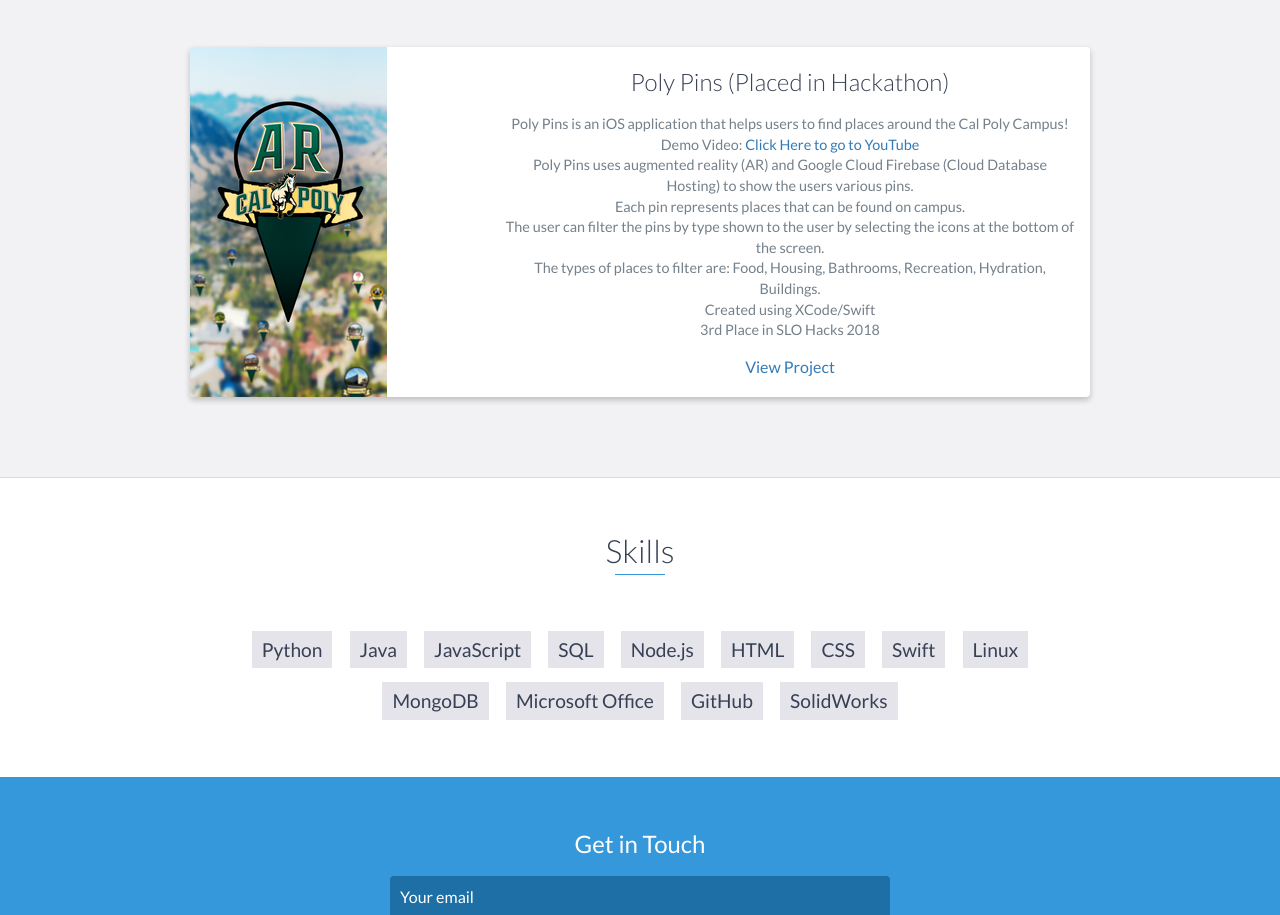
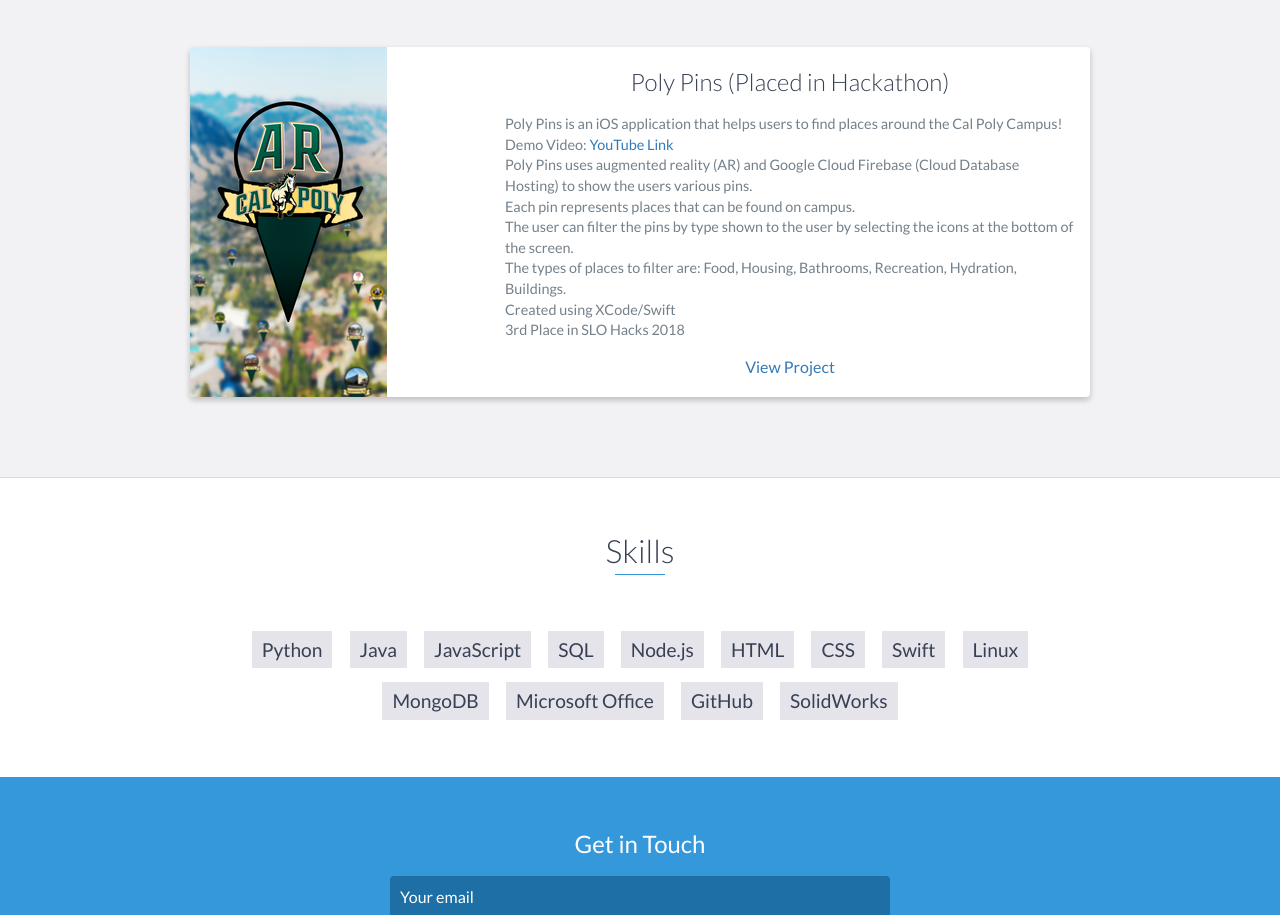
Before and after one commit to FinnChildress/FinnChildress.github.io, a website: page index.html in a window 1280 px wide. Shown: the part 2740-3655 px from the top of the page. Drawn offline with nearby package versions, Linux system fonts and the light colour scheme.

Commit message:
project text align

```diff
--- a/index.html
+++ b/index.html
@@ -170,9 +170,9 @@
                     <!-- End .project-image -->
                     <div class="project-info">
                         <h3>Poly Pins (Placed in Hackathon)</h3>
-                        <p>
+                        <p style="text-align: left">
                             Poly Pins is an iOS application that helps users to find places around the Cal Poly Campus!<br>
-                            Demo Video: <a href="https://youtu.be/eR2O-xiVfNE">Click Here to go to YouTube</a> <br>
+                            Demo Video: <a href="https://youtu.be/eR2O-xiVfNE">YouTube Link</a> <br>
                             Poly Pins uses augmented reality (AR) and Google Cloud Firebase (Cloud Database Hosting) to show the users various pins. <br>
                             Each pin represents places that can be found on campus. <br>
                             The user can filter the pins by type shown to the user by selecting the icons at the bottom of the screen. <br>
```
